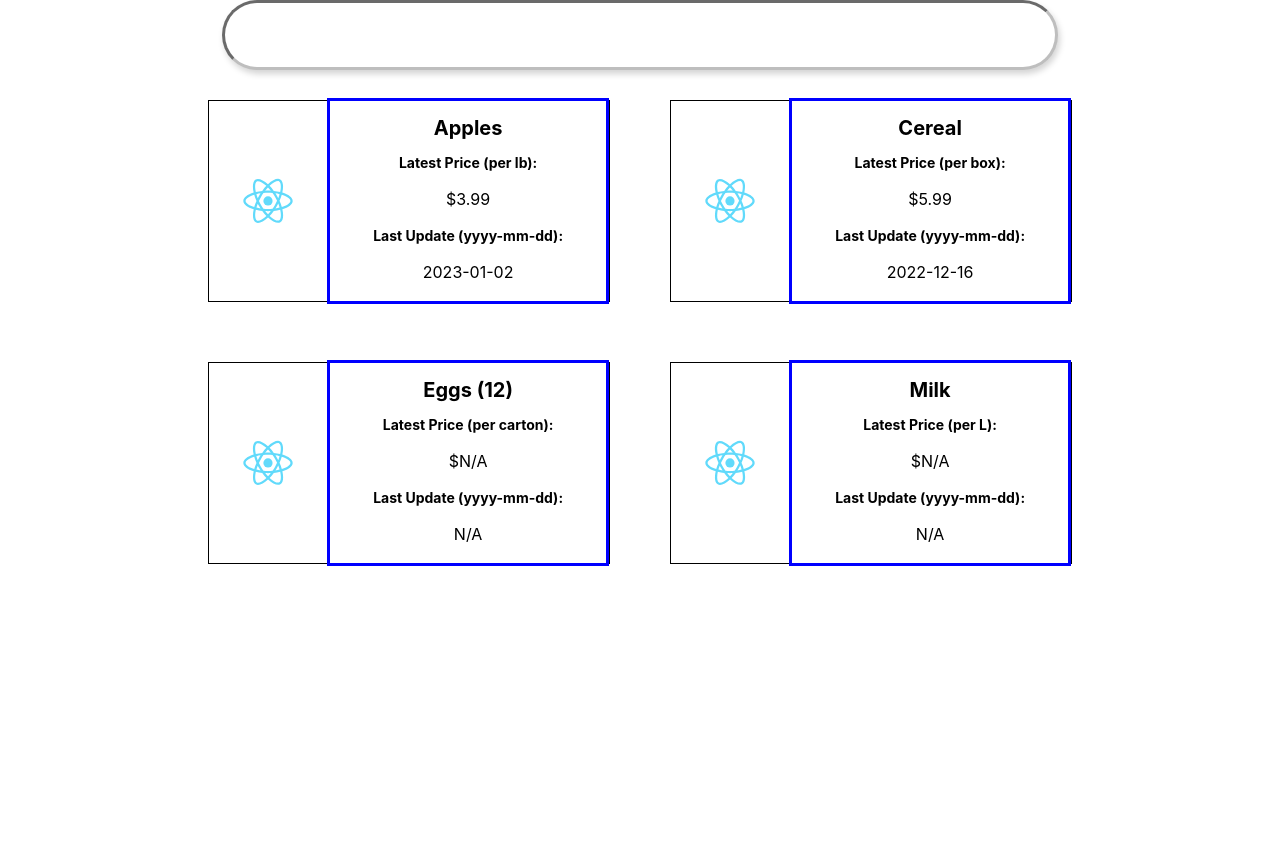
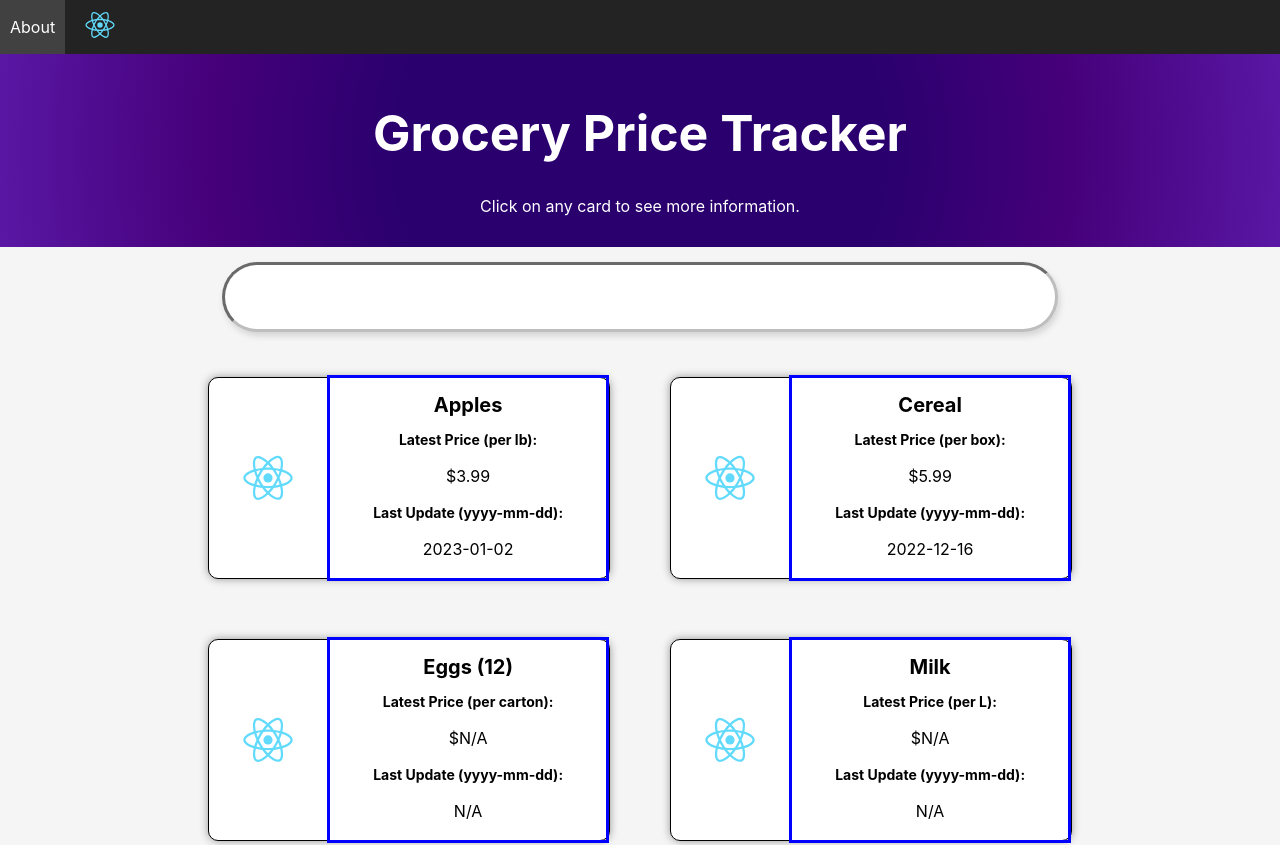
Before and after one commit to prts44/Grocery-Price-Tracker, a React (Create React App) app: page / in a window 1280 px wide. Shown: the top 845 px of the page. Before the commit the page ends 800 px from the top, so only its background shows below. Built offline with nearby package versions, Linux system fonts and the light colour scheme; no server answers.

Commit message:
Styling changes

```diff
--- a/src/App.css
+++ /dev/null
@@ -1,38 +0,0 @@
-.App {
-  text-align: center;
-}
-
-.App-logo {
-  height: 40vmin;
-  pointer-events: none;
-}
-
-@media (prefers-reduced-motion: no-preference) {
-  .App-logo {
-    animation: App-logo-spin infinite 20s linear;
-  }
-}
-
-.App-header {
-  background-color: #282c34;
-  min-height: 100vh;
-  display: flex;
-  flex-direction: column;
-  align-items: center;
-  justify-content: center;
-  font-size: calc(10px + 2vmin);
-  color: white;
-}
-
-.App-link {
-  color: #61dafb;
-}
-
-@keyframes App-logo-spin {
-  from {
-    transform: rotate(0deg);
-  }
-  to {
-    transform: rotate(360deg);
-  }
-}
--- a/src/App.js
+++ b/src/App.js
@@ -1,6 +1,3 @@
-import logo from './logo.svg';
-import './App.css';
-
 import Home from './pages/Home.js';
 
 function App() {
--- a/src/components/Header.js
+++ b/src/components/Header.js
@@ -0,0 +1,19 @@
+import style from '../style/Header.module.css';
+import logo from '../logo.svg';
+
+function Header(props) {
+
+    return (
+        <div className={style.bar}>
+            <div className={style.button}>
+                <a className={style.link} href="https://github.com/prts44/Grocery-Price-Tracker">About</a>
+            </div>
+            <div className={style.button}>
+                <a className={style.link} href="https://github.com/prts44/Grocery-Price-Tracker">
+                    <img className={style.ghLogo} src={logo} href="https://github.com/prts44/Grocery-Price-Tracker" />
+                </a>
+            </div>
+        </div>);
+}
+
+export default Header;
--- a/src/components/SearchBar.js
+++ b/src/components/SearchBar.js
@@ -3,7 +3,7 @@ import style from "../style/SearchBar.module.css";
 function SearchBar(props) {
 
     return (
-        <div>
+        <div className={style.container}>
             <input className={style.searchBar} type="text" onChange={(e) => {
                 props.callback(e.target.value.toLowerCase());
                 console.log(e.target.value.toLowerCase());
--- a/src/exampleData.js
+++ b/src/exampleData.js
@@ -18,6 +18,11 @@ const items = [
     {
         id: 4,
         name: "Milk",
+        pricePer: "L"
+    },
+    {
+        id: 5,
+        name: "Orange Juice",
         pricePer: "L"
     }
 ];
--- a/src/index.js
+++ b/src/index.js
@@ -1,11 +1,11 @@
 import React from 'react';
 import ReactDOM from 'react-dom/client';
 import './index.css';
-import App from './App';
 import reportWebVitals from './reportWebVitals';
 import {RouterProvider, createBrowserRouter} from 'react-router-dom';
 import Home from './pages/Home.js';
 import Details from './pages/Details.js';
+import Header from './components/Header.js';
 
 const router = createBrowserRouter([
     {
@@ -21,6 +21,7 @@ const router = createBrowserRouter([
 const root = ReactDOM.createRoot(document.getElementById('root'));
 root.render(
     <React.StrictMode>
+        <Header />
         <RouterProvider router={router}/>
     </React.StrictMode>
 );
--- a/src/pages/Details.js
+++ b/src/pages/Details.js
@@ -69,11 +69,10 @@ function Details(props) {
                 </div>
             </div>
             <div className={style.chart}>
-                {prices.length > 0 ? <Graph stores={stores} prices={prices} id={params.id}/> : ""}
+                {prices.length > 0 ? <Graph stores={stores} prices={prices} id={params.id}/> : <h1>No prices found!</h1>}
             </div>
         </div>
     );
-
 }
 
 export default Details;
--- a/src/pages/Home.js
+++ b/src/pages/Home.js
@@ -45,7 +45,11 @@ function Home(props) {
     }, [query]);
 
     return (
-        <div className="App">
+        <div className={style.container}>
+            <div className={style.titleBox}>
+                <h1 className={style.title}>Grocery Price Tracker</h1>
+                <p>Click on any card to see more information.</p>
+            </div>
             <SearchBar callback={setQuery}/>
             <div className={style.cardContainer}>
                 {cards}
--- a/src/style/Card.module.css
+++ b/src/style/Card.module.css
@@ -2,11 +2,14 @@
     height: 200px;
     width: 400px;
     border: 1px black solid;
+    border-radius: 10px;
     display: flex;
     margin: 30px;
     align-content: center;
     align-items: center;
     transition: transform 0.5s;
+    background-color: white;
+    box-shadow: 0px 0px 8px rgb(150,150,150);
 }
 
 .container:hover {
--- /dev/null
+++ b/src/style/Header.module.css
@@ -0,0 +1,28 @@
+.bar {
+    display: flex;
+    flex-direction: row;
+    background-color: rgb(35, 35, 35);
+    color: white;
+}
+
+.button {
+    display: flex;
+    flex-direction: row;
+    align-items: center;
+    padding: 0 10px 0 10px;
+    transition: background-color 0.4s;
+}
+
+.button:hover {
+    background-color: rgb(65, 65, 65);
+}
+
+.link {
+    text-decoration: none;
+    color: white;
+}
+
+.ghLogo {
+    width: 50px;
+    height: 50px;
+}
--- a/src/style/Home.module.css
+++ b/src/style/Home.module.css
@@ -6,3 +6,18 @@
     box-sizing: border-box;*/
     justify-content: center;
 }
+
+.container {
+    background-color: rgb(245, 245, 245);
+    text-align: center;
+}
+
+.titleBox {
+    background: radial-gradient(circle, rgba(41,0,110,1) 37%, rgba(70,0,122,1) 67%, rgba(89,23,164,1) 100%);
+    color: white;
+    padding: 15px 0px 15px 0px;
+}
+
+.title {
+    font-size: 50px;
+}
--- a/src/style/SearchBar.module.css
+++ b/src/style/SearchBar.module.css
@@ -7,3 +7,7 @@
     border-color: rgb(190,190,190);
     box-shadow: 2px 4px 6px rgb(212, 212, 212);
 }
+
+.container {
+    margin: 15px;
+}
```
